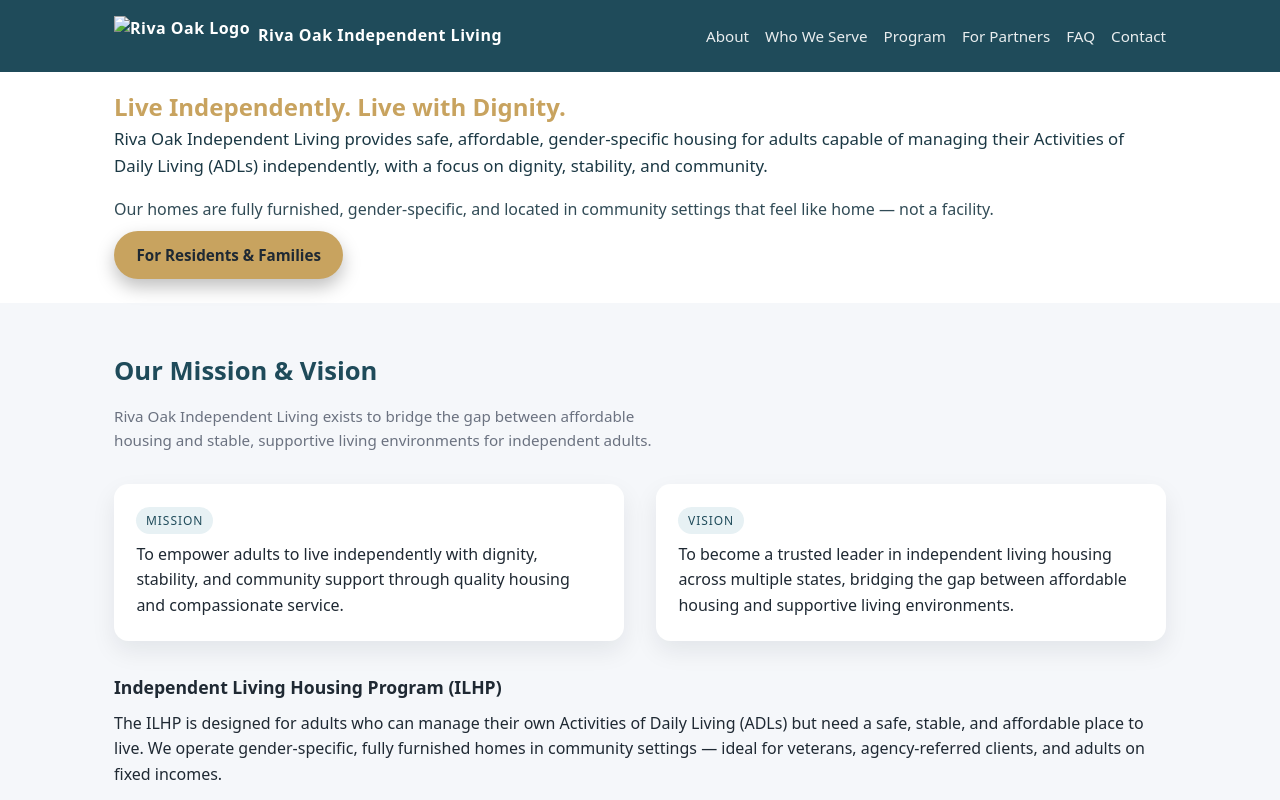
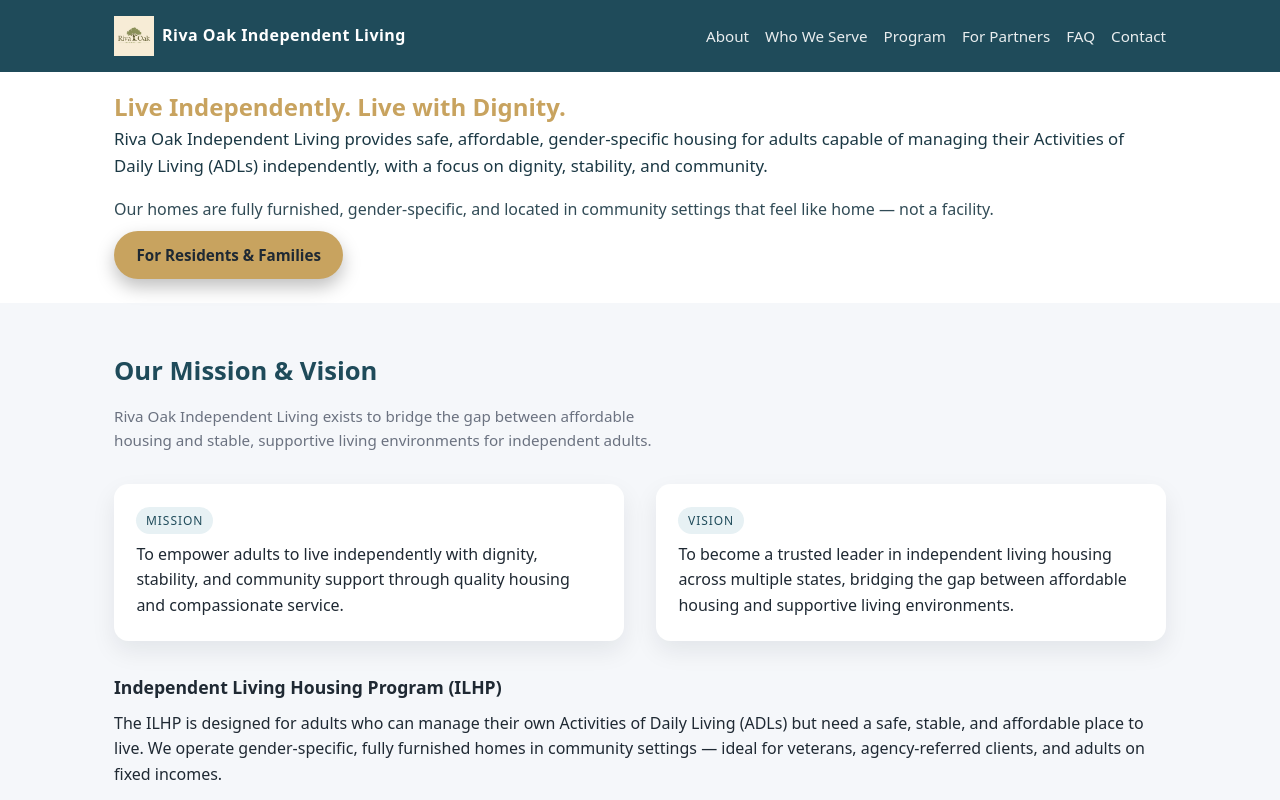
Before and after one commit to Paul11212/rivaoakllc-website, a plain HTML site: page index.html in a window 1280 px wide. Shown: the top 800 px of the page. Drawn offline with Linux system fonts and the light colour scheme.

Commit message:
Add files via upload

```diff
--- a/index.html
+++ b/index.html
@@ -358,7 +358,7 @@
     <div class="container nav">
       <div class="logo">
         <!-- Replace with your logo path -->
-        <img src="images/ROIL Logo.png" alt="Riva Oak Logo" />
+        <img src="images/logo.png" alt="Riva Oak Logo" />
         <span>Riva Oak Independent Living</span>
       </div>
       <nav class="nav-links">
```
